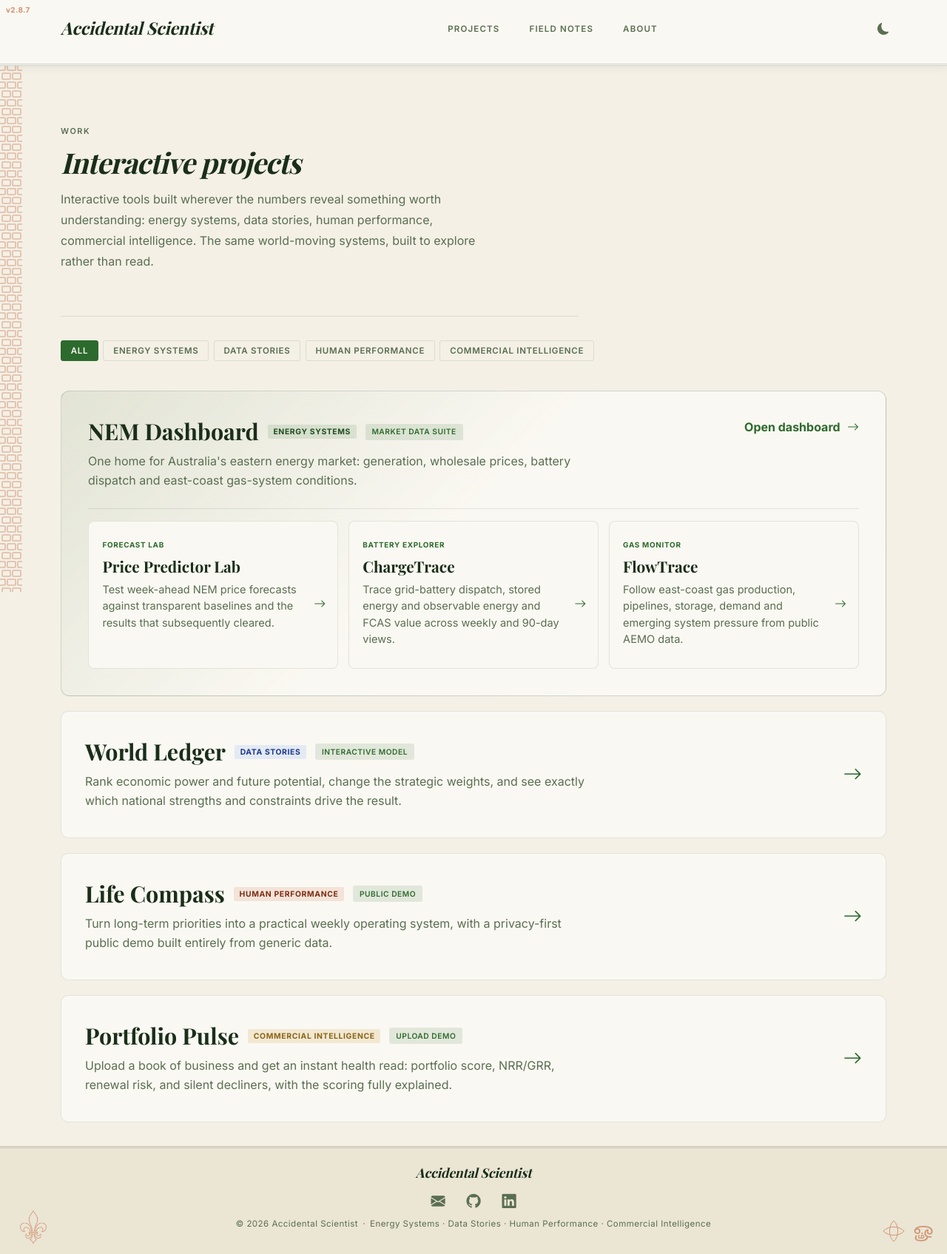
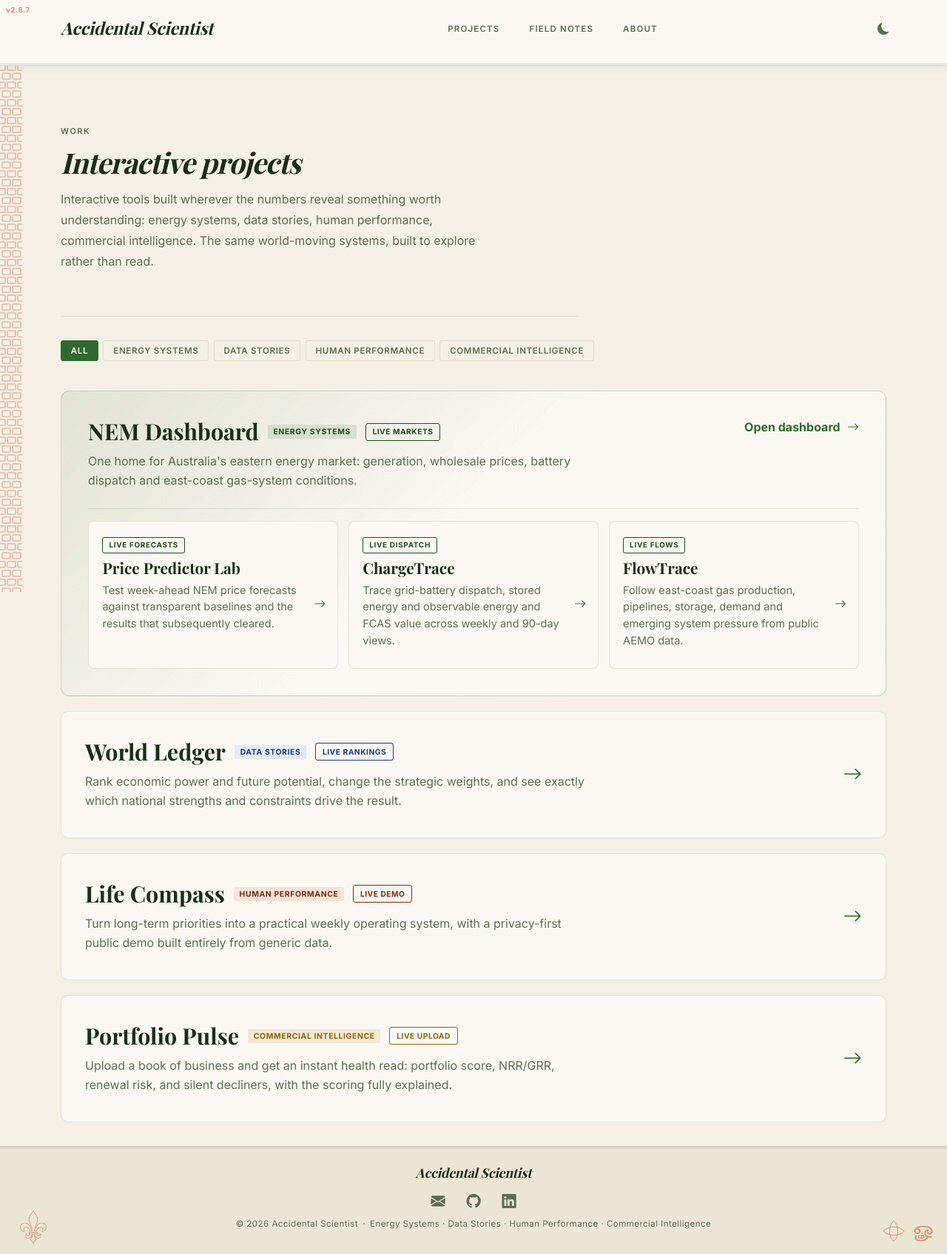
Before and after one commit to accidentalscientist/accidental-scientist-portfolio, a Django app: page /projects/ in a window 1280 px wide. Shown: the whole page at 74% size. Run offline with Django 5.2, Linux system fonts and the light colour scheme; data that the repository does not hold is empty; parts of the project's set-up code (start-up, migrations or seed data) failed here and were passed over; some libraries are stand-ins or nearby versions; some web fonts are replaced.

Commit message:
Color-coordinate project status badges, rename to a consistent Live-X system
The category badge (first tag) was already color-coded per category,
but the status badge (second tag) was always the same flat green
background regardless, so it clashed with amber/blue category badges
instead of reading as a pair. Restyled as an outlined pill using the
same hue as its category badge (border + text, transparent fill), so
the two tags now read as one coordinated unit.

Also renamed every status label to a consistent 'Live X' pattern:
Market data suite -> Live markets, Forecast lab -> Live forecasts,
Battery explorer -> Live dispatch, Gas monitor -> Live flows,
Interactive model -> Live rankings, Public demo -> Live demo,
Upload demo -> Live upload, Interactive tool -> Live timer. The
generic fallback for any future project without an explicit label
also becomes 'Live tool' instead of 'Interactive tool'.

```diff
--- a/portfolio/templates/portfolio/projects.html
+++ b/portfolio/templates/portfolio/projects.html
@@ -30,7 +30,7 @@
             <div class="project-row__head">
               <h2 class="project-row__title" id="nem-suite-title"><a href="{{ nem_suite.project_url }}">{{ nem_suite.title }}</a></h2>
               <span class="category-badge category-badge--{{ nem_suite.category }}">{{ nem_suite.category_display }}</span>
-              <span class="project-row__badge">{{ nem_suite.status_label }}</span>
+              <span class="project-row__badge project-row__badge--{{ nem_suite.category }}">{{ nem_suite.status_label }}</span>
             </div>
             <p class="project-row__desc">{{ nem_suite.description }}</p>
           </div>
@@ -55,7 +55,7 @@
           <div class="project-row__head">
             <h3 class="project-row__title">{{ project.title }}</h3>
             <span class="category-badge category-badge--{{ project.category }}">{{ project.category_display }}</span>
-            <span class="project-row__badge">{{ project.status_label }}</span>
+            <span class="project-row__badge project-row__badge--{{ project.category }}">{{ project.status_label }}</span>
           </div>
           <p class="project-row__desc">{{ project.description }}</p>
         </div>
--- a/portfolio/views.py
+++ b/portfolio/views.py
@@ -57,7 +57,7 @@ EXTERNAL_TOOLS = [
         'url_name': 'world_lens:dashboard',
         'category': Project.Category.DATA,
         'description': 'Rank economic power and future potential, change the strategic weights, and see exactly which national strengths and constraints drive the result.',
-        'status_label': 'Interactive model',
+        'status_label': 'Live rankings',
         'updated_on': date(2026, 8, 9),
     },
     {
@@ -66,7 +66,7 @@ EXTERNAL_TOOLS = [
         'url_name': 'life_compass:home',
         'category': Project.Category.SPORT,
         'description': 'Turn long-term priorities into a practical weekly operating system, with a privacy-first public demo built entirely from generic data.',
-        'status_label': 'Public demo',
+        'status_label': 'Live demo',
         'updated_on': date(2026, 8, 8),
     },
     {
@@ -75,7 +75,7 @@ EXTERNAL_TOOLS = [
         'url_name': 'portfolio_pulse:dashboard',
         'category': Project.Category.COMMERCIAL,
         'description': 'Upload a book of business and get an instant health read: portfolio score, NRR/GRR, renewal risk, and silent decliners, with the scoring fully explained.',
-        'status_label': 'Upload demo',
+        'status_label': 'Live upload',
         'updated_on': date(2026, 8, 7),
     },
 ]
@@ -87,25 +87,25 @@ NEM_SUITE = {
         "One home for Australia's eastern energy market: generation, wholesale prices, "
         'battery dispatch and east-coast gas-system conditions.'
     ),
-    'status_label': 'Market data suite',
+    'status_label': 'Live markets',
     'url_name': 'nem_dashboard:nem_dashboard',
     'children': [
         {
             'title': 'Price Predictor Lab',
             'description': 'Test week-ahead NEM price forecasts against transparent baselines and the results that subsequently cleared.',
-            'status_label': 'Forecast lab',
+            'status_label': 'Live forecasts',
             'url_name': 'nem_price_lab:lab',
         },
         {
             'title': 'ChargeTrace',
             'description': 'Trace grid-battery dispatch, stored energy and observable energy and FCAS value across weekly and 90-day views.',
-            'status_label': 'Battery explorer',
+            'status_label': 'Live dispatch',
             'url_name': 'nem_battery_explorer:explorer',
         },
         {
             'title': 'FlowTrace',
             'description': 'Follow east-coast gas production, pipelines, storage, demand and emerging system pressure from public AEMO data.',
-            'status_label': 'Gas monitor',
+            'status_label': 'Live flows',
             'url_name': 'gas_monitor:monitor',
         },
     ],
@@ -114,7 +114,7 @@ NEM_SUITE = {
 PROJECT_PRESENTATION = {
     'stillpoint': {
         'description': 'Set a quiet meditation timer, keep your own silence in Master mode, or follow a simple audio guide in Guide-me mode.',
-        'status_label': 'Interactive tool',
+        'status_label': 'Live timer',
     },
 }
 
@@ -162,7 +162,7 @@ def _catalogue_project(project):
         category_display=project.get_category_display(),
         description=presentation.get('description', project.description),
         project_url=project.project_url or reverse('project_detail', kwargs={'slug': project.slug}),
-        status_label=presentation.get('status_label', 'Interactive tool' if project.project_url else 'Project'),
+        status_label=presentation.get('status_label', 'Live tool' if project.project_url else 'Project'),
         updated_on=presentation.get(
             'updated_on',
             project.updated_at.date() if project.updated_at else project.date,
--- a/static/css/projects.css
+++ b/static/css/projects.css
@@ -91,12 +91,18 @@
 }
 
 .nem-suite-tool__badge {
-  color: var(--accent-color);
+  display: inline-block;
   font-size: 0.62rem;
   font-weight: 700;
   letter-spacing: 0.07em;
   text-transform: uppercase;
+  color: #1e4d1e;
+  border: 1px solid currentColor;
+  border-radius: 3px;
+  padding: 0.15rem 0.5rem;
 }
+
+[data-theme='dark'] .nem-suite-tool__badge { color: #a3d9a3; }
 
 .project-row {
   display: flex;
@@ -140,14 +146,27 @@
 
 .project-row__badge {
   font-size: 0.64rem;
-  font-weight: 600;
+  font-weight: 700;
   letter-spacing: 0.05em;
   text-transform: uppercase;
-  color: var(--accent-color);
-  background: rgba(45, 106, 45, 0.12);
+  background: transparent;
+  border: 1px solid currentColor;
   border-radius: 3px;
   padding: 0.2rem 0.55rem;
+  color: var(--accent-color);
 }
+
+/* Outlined in the same hue as the category badge beside it, so the pair
+   reads as one coordinated tag instead of two unrelated colours. */
+.project-row__badge--energy     { color: #1e4d1e; }
+.project-row__badge--data       { color: #1e3a8a; }
+.project-row__badge--sport      { color: #7c2d12; }
+.project-row__badge--commercial { color: #8a6416; }
+
+[data-theme='dark'] .project-row__badge--energy     { color: #a3d9a3; }
+[data-theme='dark'] .project-row__badge--data       { color: #93c5fd; }
+[data-theme='dark'] .project-row__badge--sport      { color: #fdba74; }
+[data-theme='dark'] .project-row__badge--commercial { color: #e8c375; }
 
 .project-row__desc {
   color: var(--text-secondary);
```
